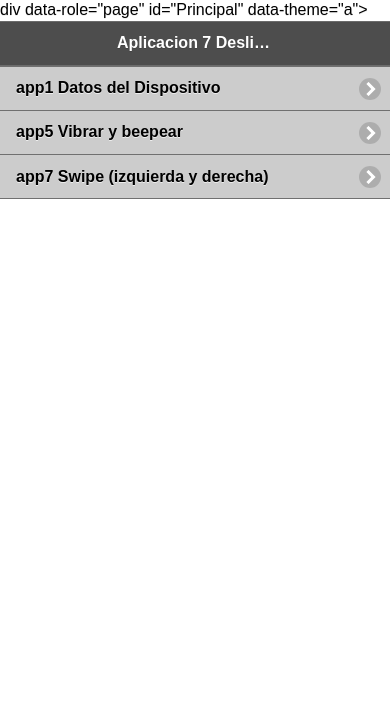
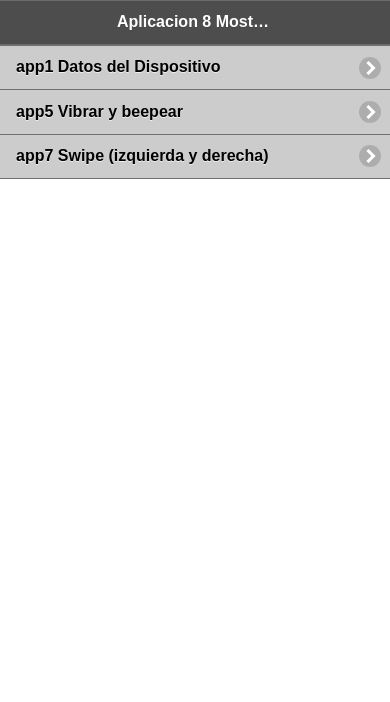
Before and after one commit to rodolfox232/app8_git, a plain HTML site: page index.html in a window 390 px wide. Shown: the top 702 px of the page. Drawn offline with Linux system fonts and the light colour scheme; some packages are replaced by stand-ins of ours; files whose address does not match are found by name.

Commit message:
2 subida

```diff
--- a/index.html
+++ b/index.html
@@ -17,9 +17,9 @@
 
 </head>
 <body>
-div data-role="page" id="Principal" data-theme="a">
+<div data-role="page" id="Principal" data-theme="a">
 <div data-role="header" data-add-back-btn="true" data-back-btn-text="Regresar" data-back-btn-theme="a">
-<h1> Aplicacion 7 Deslizar (swipe) </h1>
+<h1> Aplicacion 8 Mostrar apps</h1>
 </div>
 
 <div data-role="main" class="ui-content">
```
